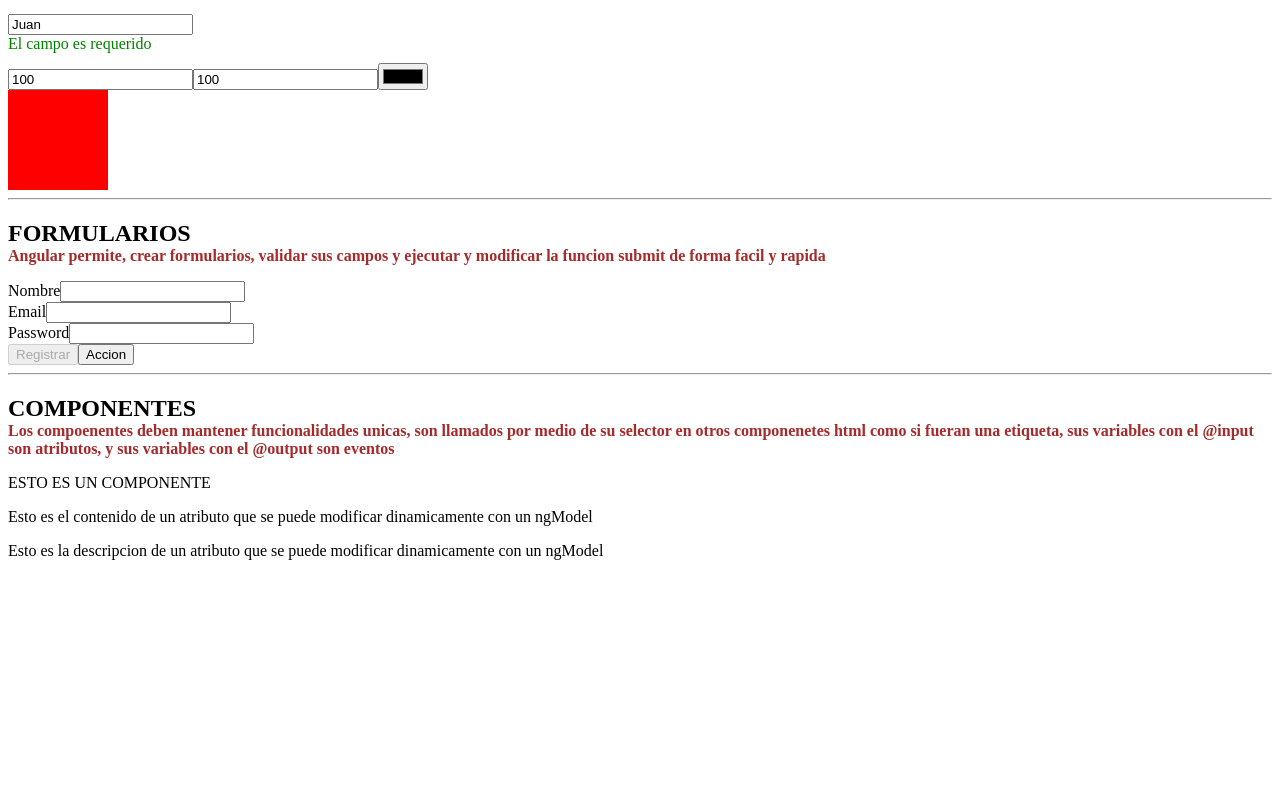
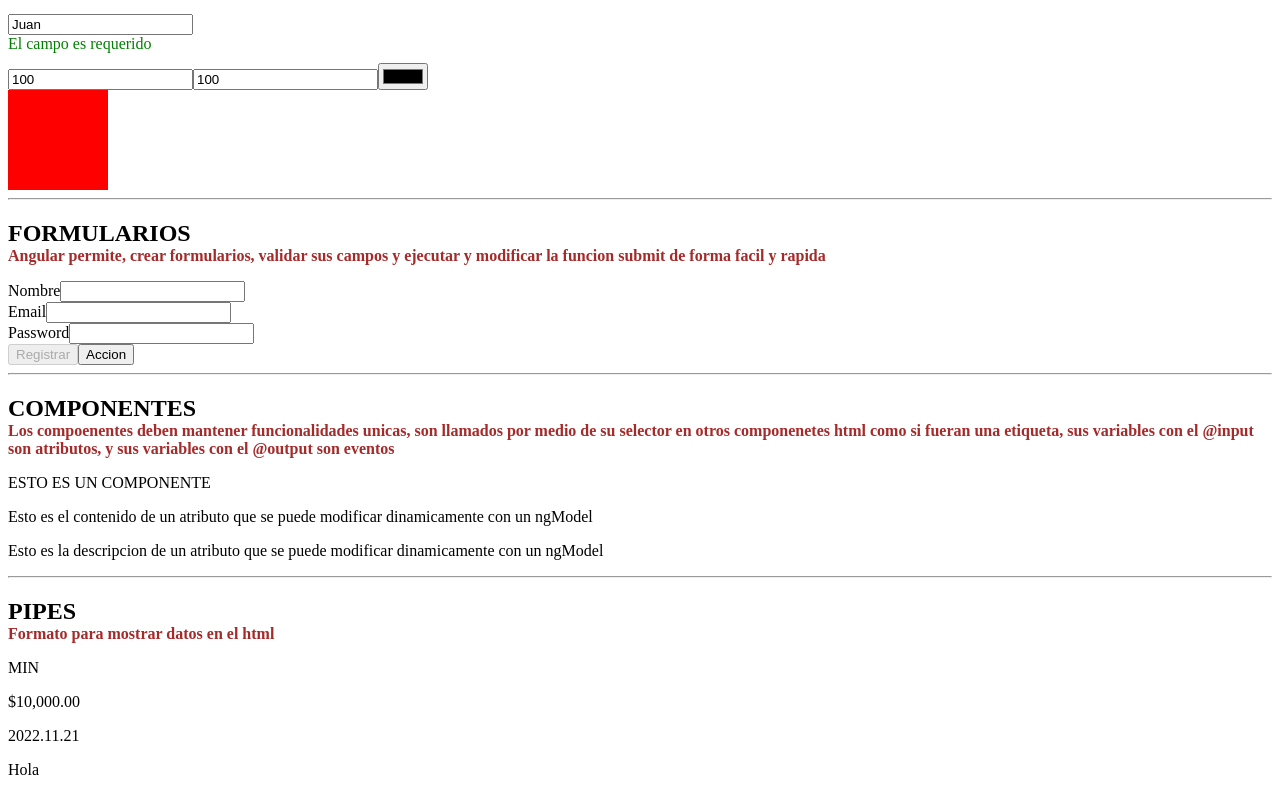
Before and after one commit to An-Bast-Donar/my-store, an Angular app: page / in a window 1280 px wide. Shown: the part 3639-4434 px from the top of the page. Before the commit the page ends 4215 px from the top, so only its background shows below. Built offline with nearby package versions, Linux system fonts and the light colour scheme; no server answers.

Commit message:
Pipes
clase basica sobre pipes

```diff
--- a/src/app/app.component.html
+++ b/src/app/app.component.html
@@ -266,3 +266,23 @@
 <app-img (saludo)="recibeSaludo($event)"
   contenido="Esto es el contenido de un atributo que se puede modificar dinamicamente con un ngModel"
   descripcion="Esto es la descripcion de un atributo que se puede modificar dinamicamente con un ngModel"></app-img>
+
+<hr>
+
+<!--
+========== PIPES ==========
+- formatos para mostrar datos en el html
+- hay muchos tipos de pipes que pueden usarse para mostrar datos en pantalla, hay que buscarlos en la documentacion de angular
+- cada pipe tambien puede ser modificado, segun como la documentacion de angular explica
+- los pipes tambien pueden crearse con el comando $ ng g p ruta/nombre_del_pipe
+- los pipes son funciones que muestran de forma diferente la real impresion en el html, son como maquillar la visualizacion
+- los pipes reciben como funcion lo que se muestra en el html
+- Ej: {{ lo_que_se_muestra_dato_quemado_o_variable | funcion_que_recibe_lo_que_se_muestra_y_lo_maquilla }}
+-->
+<h2 class="tema">PIPES</h2>
+<p class="descripcion">Formato para mostrar datos en el html</p>
+<p>{{ 'min' | uppercase }}</p>
+<p>{{ 10000 | currency}}</p>
+<p>{{ fecha | date:'yyyy.MM.dd'}}</p>
+<!--pipe personalizado, creado desde cero-->
+<p>{{ 'aloH' | reverse }}</p>
--- a/src/app/app.component.ts
+++ b/src/app/app.component.ts
@@ -13,6 +13,7 @@ export class AppComponent {
   name = 'Juan';
   age = 26;
   img = 'assets/images/aprendiendocodigo.jpg';
+  fecha = new Date();
   person01 = {
     name: 'Juan',
     age: 26,
--- a/src/app/app.module.ts
+++ b/src/app/app.module.ts
@@ -8,11 +8,13 @@ import { HttpClientModule } from '@angular/common/http';
 import { AppRoutingModule } from './app-routing.module';
 import { AppComponent } from './app.component';
 import { ImgComponent } from './components/img/img.component';
+import { ReversePipe } from './pipes/reverse.pipe';
 
 @NgModule({
   declarations: [
     AppComponent,
-    ImgComponent
+    ImgComponent,
+    ReversePipe
   ],
   imports: [
     BrowserModule,
--- /dev/null
+++ b/src/app/pipes/reverse.pipe.ts
@@ -0,0 +1,22 @@
+import { Pipe, PipeTransform } from '@angular/core';
+
+/**
+ * Decorador que contiene el metodo con el que lo vamos a llamar
+ */
+@Pipe({
+  name: 'reverse'
+})
+/**
+ * Los pipes reciben un argumento que se envia desde el html y muestran otro resultado, dependiendo de la configuracion del pipe
+ * Estos no modifican la variable que guarda el valor que desde un inicio se quiere imprimir en el html
+ * Los pipes son como un tubo que reciben un valor lo modifican y muestran otro, una pequeña capa para la visualizacion de algo especifico, encima de la visualizacion del html
+ */
+export class ReversePipe implements PipeTransform {
+
+  transform(value: string): string {
+
+    // Se divide el texto en un array, se recorre de reversa y se vuelve a convertir en cadena
+    return value.split('').reverse().join('');
+  }
+
+}
```
Also changed, not shown: 2 other files (tests, documents, lock files or other folders).
